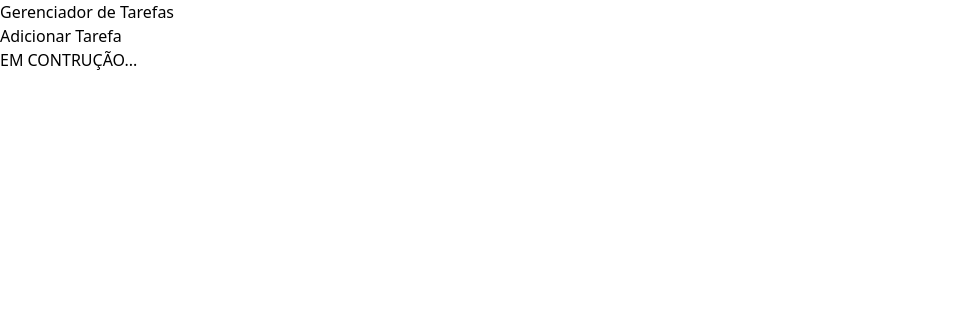
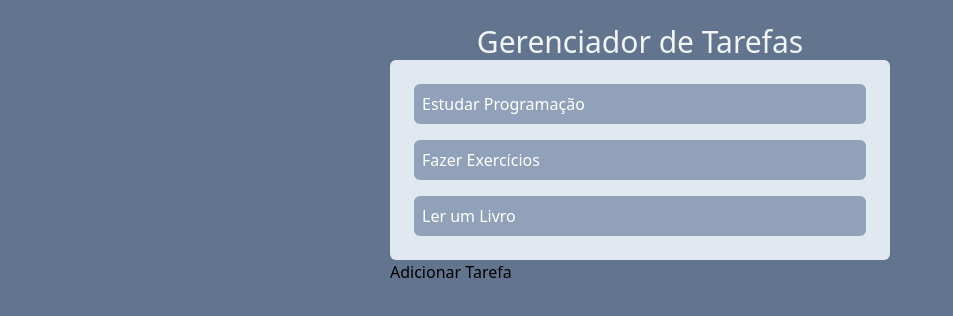
Before and after one commit to PeSzpak/React-Bootcamp, a React (Vite) app: page / in a window 1280 px wide. Shown: the top 316 px of the page, without its empty margins (0-953 px from the left). Built offline with nearby package versions, Linux system fonts and the light colour scheme.

Commit message:
feat: implement task management with initial tasks and update component structure

```diff
--- a/package.json
+++ b/package.json
@@ -17,6 +17,7 @@
   },
   "devDependencies": {
     "@eslint/js": "^9.39.1",
+    "@tailwindcss/postcss": "^4.1.18",
     "@types/node": "^24.10.1",
     "@types/react": "^19.2.5",
     "@types/react-dom": "^19.2.3",
--- a/src/App.tsx
+++ b/src/App.tsx
@@ -1,18 +1,45 @@
 import './App.css'
 import {AddTask} from "./components/AddTask.tsx";
-import {Tasks} from "./components/tasks.tsx";
+import {Tasks} from "./components/Tasks.tsx";
+import {useState} from "react";
 
 
 function App() {
 
+    const [tasks, setTasks] = useState(
+        [
+            {
+                id: 1,
+                title: "Estudar Programação",
+                description: "Estudar React e TypeScript",
+                isCompleted: false,
+            },
+            {
+                id: 2,
+                title: "Fazer Exercícios",
+                description: "Praticar exercícios de lógica de programação",
+                isCompleted: true,
+            },
+            {
+                id: 3,
+                title: "Ler um Livro",
+                description: "Ler um livro sobre desenvolvimento pessoal",
+                isCompleted: false,
+
+            }
+        ]
+    );
+
     return (
-        <>
-                <h1>
+        <div className={"w-screen h-screen bg-slate-500 flex justify-center p-6"}>
+            <div className={"w-[500px] "}>
+                <h1 className={"text-3xl text-slate-100 text-center"}>
                     Gerenciador de Tarefas
                 </h1>
-            <AddTask />
-            <Tasks />
-        </>
+                <Tasks props={tasks} />
+                <AddTask/>
+            </div>
+        </div>
     )
 }
 
--- /dev/null
+++ b/src/components/Tasks.tsx
@@ -0,0 +1,16 @@
+type tasks =
+    {
+        id: number
+        title: string
+        description: string
+        isCompleted: boolean
+    }
+
+export function Tasks({props}: { props: tasks[] }) {
+    console.log({props});
+    return (
+        <ul className="space-y-4 p-6 bg-slate-200 rounded-md">
+            {props.map((task) => <li key={task.id } className={"bg-slate-400 text-white p-2 rounded-md"}>{task.title}</li>)}
+        </ul>
+    )
+}
--- a/src/components/tasks.tsx
+++ /dev/null
@@ -1,9 +0,0 @@
-export function Tasks() {
-
-    return (
-        <>
-            <h1>EM CONTRUÇÃO...</h1>
-
-        </>
-    )
-}
```
